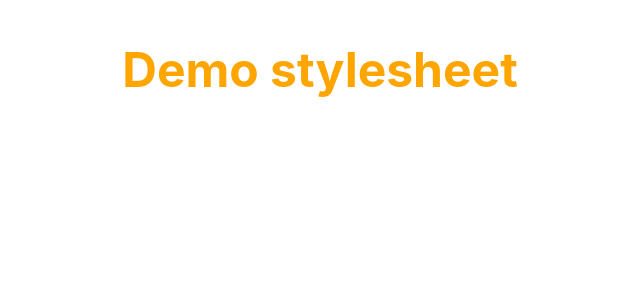
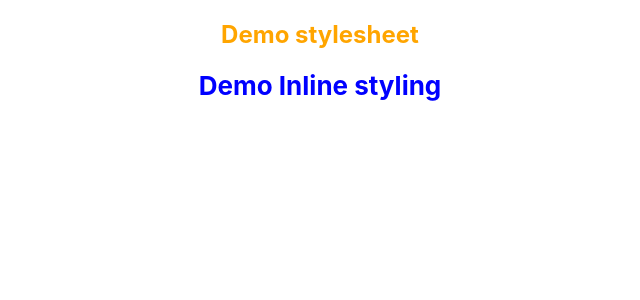
Before and after one commit to frizio/demo-react-app, a React (Create React App) app: page / in a window 1280 px wide. Shown: the top 300 px of the page, without its empty margins (320-960 px from the left). Built offline with nearby package versions, Linux system fonts and the light colour scheme.

Commit message:
Inline Styling

```diff
--- a/src/App.js
+++ b/src/App.js
@@ -12,12 +12,14 @@ import ParentComponent from './components/ParentComponent';
 import UserGreeting from './components/UserGreeting';
 import NameList from './components/NameList';
 import Stylesheet from './components/Stylesheet';
+import InlineStyling from './components/InlineStyling';
 
 class App extends Component {
   render() {
     return (
       <div className="App">
         <Stylesheet primary={true} />
+        <InlineStyling/>
         {/* <NameList/> */}
         {/* <UserGreeting/> */}
         {/* <ParentComponent/> */}
--- /dev/null
+++ b/src/components/InlineStyling.js
@@ -0,0 +1,16 @@
+import React from 'react'
+
+const heading = {
+  fontSize: '26px',
+  color: 'blue'
+}
+
+function InlineStyling() {
+  return (
+    <div>
+      <h2 style={heading}>Demo Inline styling</h2>
+    </div>
+  )
+}
+
+export default InlineStyling
--- a/src/components/Stylesheet.js
+++ b/src/components/Stylesheet.js
@@ -7,7 +7,7 @@ function Stylesheet(props) {
 
   return (
     <div>
-      <h2 className={`${className} font-xl`}>Demo stylesheet</h2>
+      <h2 className={`${className} font-xlstyle`}>Demo stylesheet</h2>
     </div>
   )
 }
```
